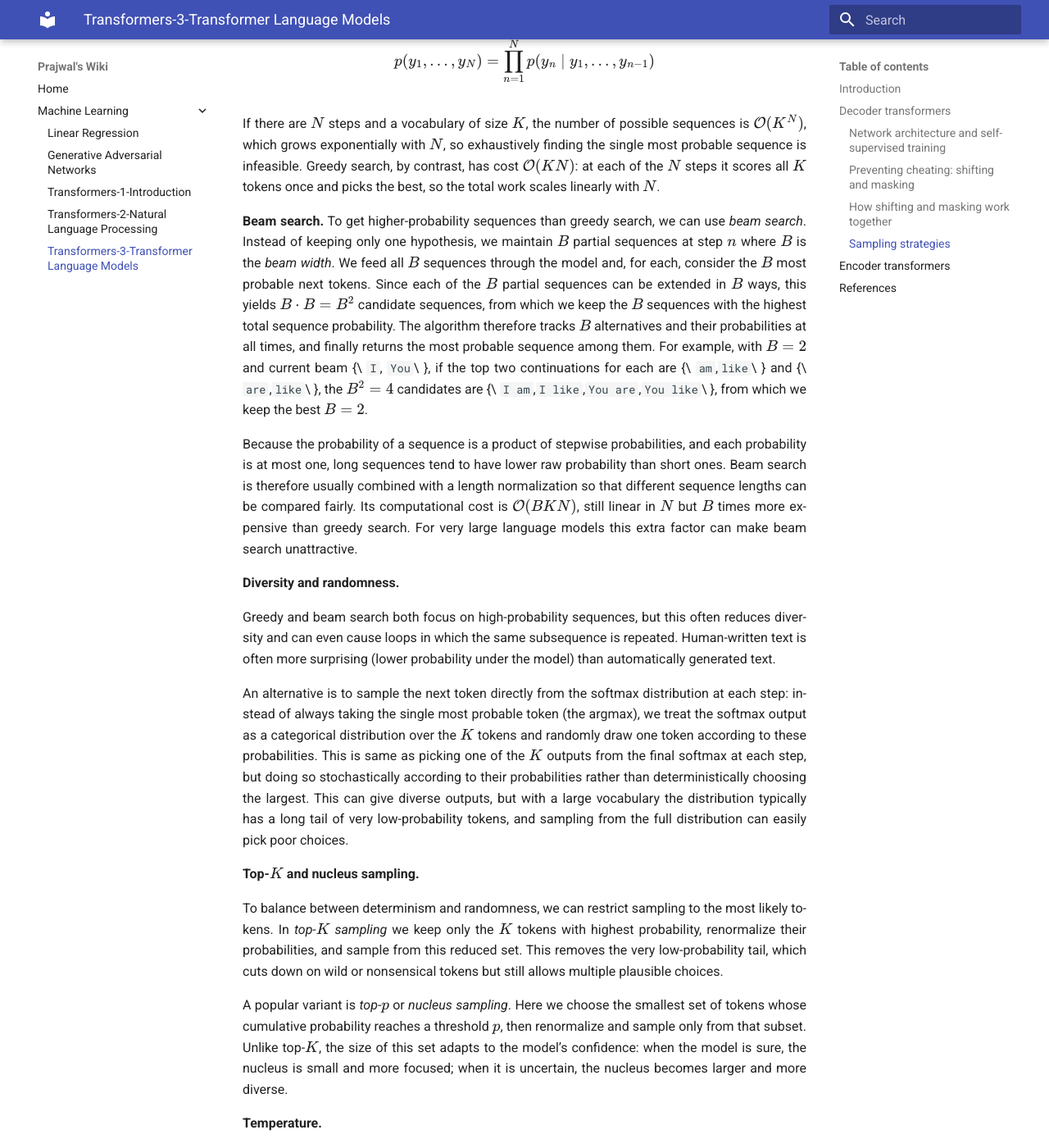
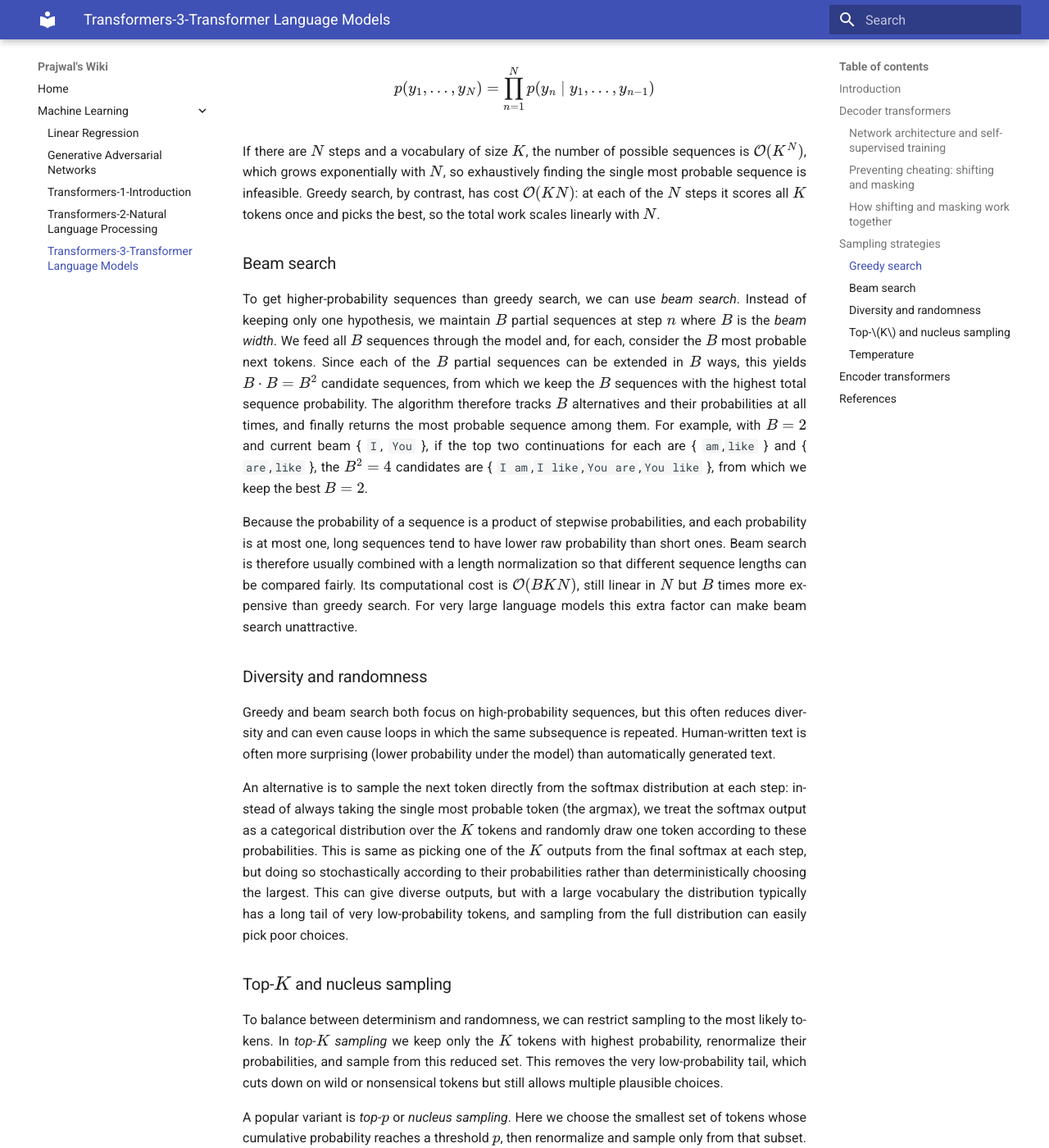
Before and after one commit to pj1911/my-wiki, an MkDocs documentation site: the page built from docs/Transformers-3-LLMs.md, in a window 1280 px wide and 1400 px high, scrolled down 7551 px. Shown: the whole window at 82% size. Built offline with MkDocs 1.6.1 and Material for MkDocs 9.7.7, drawn with Linux system fonts in a browser that asks for light colours; some of the changed text lies outside the part shown.

Commit message:
Update Transformers-3-LLMs.md

```diff
--- a/docs/Transformers-3-LLMs.md
+++ b/docs/Transformers-3-LLMs.md
@@ -335,13 +335,13 @@ So in the final model:
 
 Both are applied every time we run the transformer model.
 
-### Sampling strategies
+## Sampling strategies
 
 As we saw a decoder transformer outputs, at each step, a probability distribution over the
 next token. To extend a sequence we must turn this distribution into a concrete
 choice. For this, several strategies are used.
 
-**Greedy search.**
+### Greedy search
 
 The simplest method, *greedy search*, always chooses the token with the
 highest probability. This makes generation deterministic: the same input prefix
@@ -362,7 +362,8 @@ search, by contrast, has cost \(\mathcal{O}(KN)\): at each of the \(N\) steps it
 scores all \(K\) tokens once and picks the best, so the total work scales
 linearly with \(N\).
 
-**Beam search.**
+### Beam search
+
 To get higher-probability sequences than greedy search, we can use
 *beam search*. Instead of keeping only one hypothesis, we maintain \(B\)
 partial sequences at step \(n\) where \(B\) is the *beam width*. We feed all \(B\)
@@ -371,9 +372,9 @@ tokens. Since each of the \(B\) partial sequences can be extended in \(B\) ways,
 sequences with the highest total sequence probability. The algorithm therefore
 tracks \(B\) alternatives and their probabilities at all times, and finally
 returns the most probable sequence among them. For example, with \(B=2\) and
-current beam \{\ `I`, `You`\ \}, if the top two continuations for
-each are \{\ `am`,`like`\ \} and \{\ `are`,`like`\ \},
-the \(B^2=4\) candidates are \{\ `I am`,`I like`,`You are`,`You like`\ \}, from which we keep the best \(B=2\).
+current beam \{ `I`, `You` \}, if the top two continuations for
+each are \{ `am`,`like` \} and \{ `are`,`like` \},
+the \(B^2=4\) candidates are \{ `I am`,`I like`,`You are`,`You like` \}, from which we keep the best \(B=2\).
 
 Because the probability of a sequence is a product of stepwise probabilities,
 and each probability is at most one, long sequences tend to have lower raw
@@ -383,7 +384,7 @@ Its computational cost is \(\mathcal{O}(BKN)\), still linear in \(N\) but \(B\)
 more expensive than greedy search. For very large language models this extra
 factor can make beam search unattractive.
 
-**Diversity and randomness.**
+### Diversity and randomness
 
 Greedy and beam search both focus on high-probability sequences, but this often
 reduces diversity and can even cause loops in which the same subsequence is
@@ -400,7 +401,7 @@ probabilities rather than deterministically choosing the largest. This can give
 vocabulary the distribution typically has a long tail of very low-probability
 tokens, and sampling from the full distribution can easily pick poor choices.
 
-**Top-\(K\) and nucleus sampling.**
+### Top-\(K\) and nucleus sampling
 
 To balance between determinism and randomness, we can restrict sampling to the
 most likely tokens. In *top-\(K\) sampling* we keep only the \(K\) tokens with
@@ -415,7 +416,7 @@ this set adapts to the model’s confidence: when the model is sure, the nucleus
 is small and more focused; when it is uncertain, the nucleus becomes larger and
 more diverse.
 
-**Temperature.**
+### Temperature
 
 A softer way to control randomness is to introduce a temperature parameter \(T\)
 into the softmax:
@@ -549,7 +550,7 @@ z_i = W h_i + b,
 $$
 
   and apply a softmax to \(z_i\) to obtain a probability distribution over
-  \(K\) possible labels for that token (e.g.\ `PERSON`, `LOC`,
+  \(K\) possible labels for that token (e.g. `PERSON`, `LOC`,
   `COLOR`, etc.).
 
   During training, each token in the input sequence has a ground-truth
```
